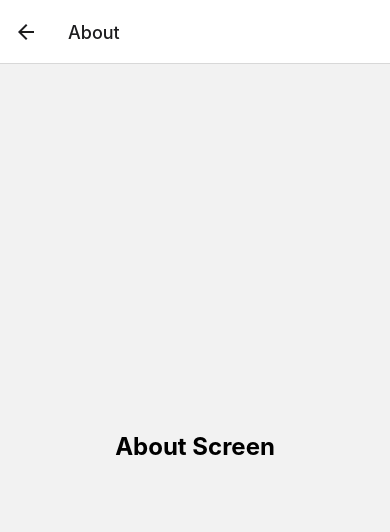
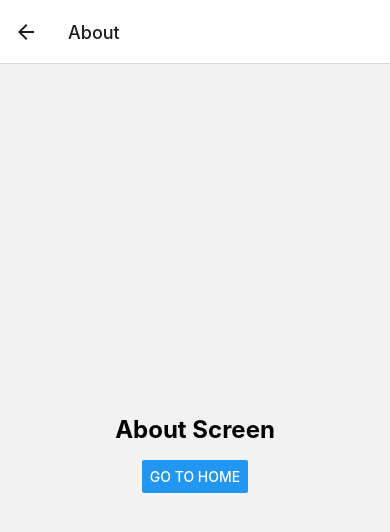
Before and after one commit to setykarimi/react-native, a React Native app: screen /About in a window 390 px wide. Shown: the top 532 px of the page. Built offline with nearby package versions, Linux system fonts and the light colour scheme.

Commit message:
Subject: Rn navigation, Description: Add button for change route, Date: 7/8/2024

```diff
--- a/screens/about-screen.js
+++ b/screens/about-screen.js
@@ -1,10 +1,17 @@
+import { useNavigation } from "@react-navigation/native";
 import React from "react";
-import { StyleSheet, Text, View } from "react-native";
+import { Button, StyleSheet, Text, View } from "react-native";
 
 export default function AboutScreen() {
+  const navigation = useNavigation();
+
   return (
     <View style={styles.container}>
       <Text style={styles.text}>About Screen</Text>
+      <Button
+        title="Go to home"
+        onPress={() => navigation.navigate("Home")}
+      />
     </View>
   );
 }
```
